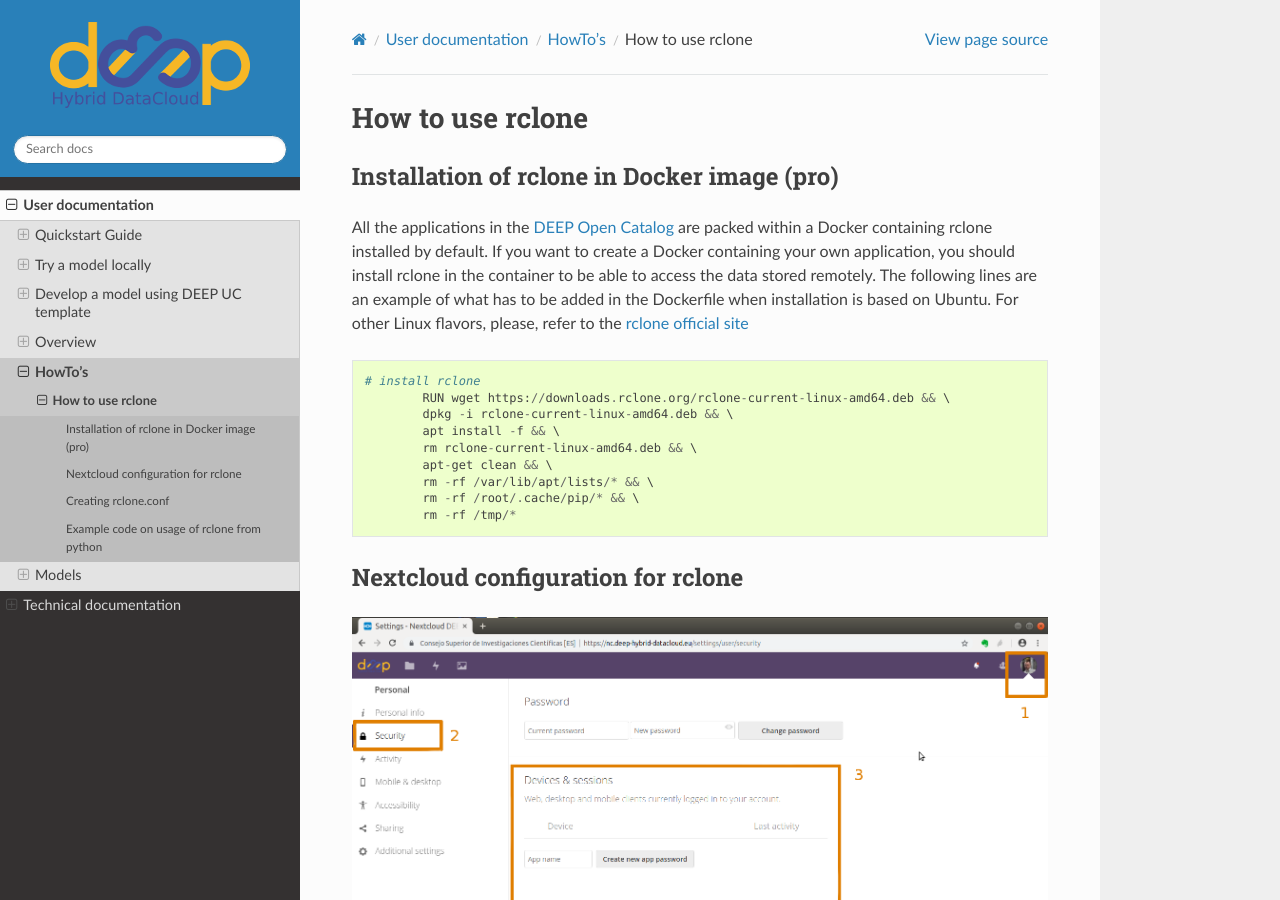
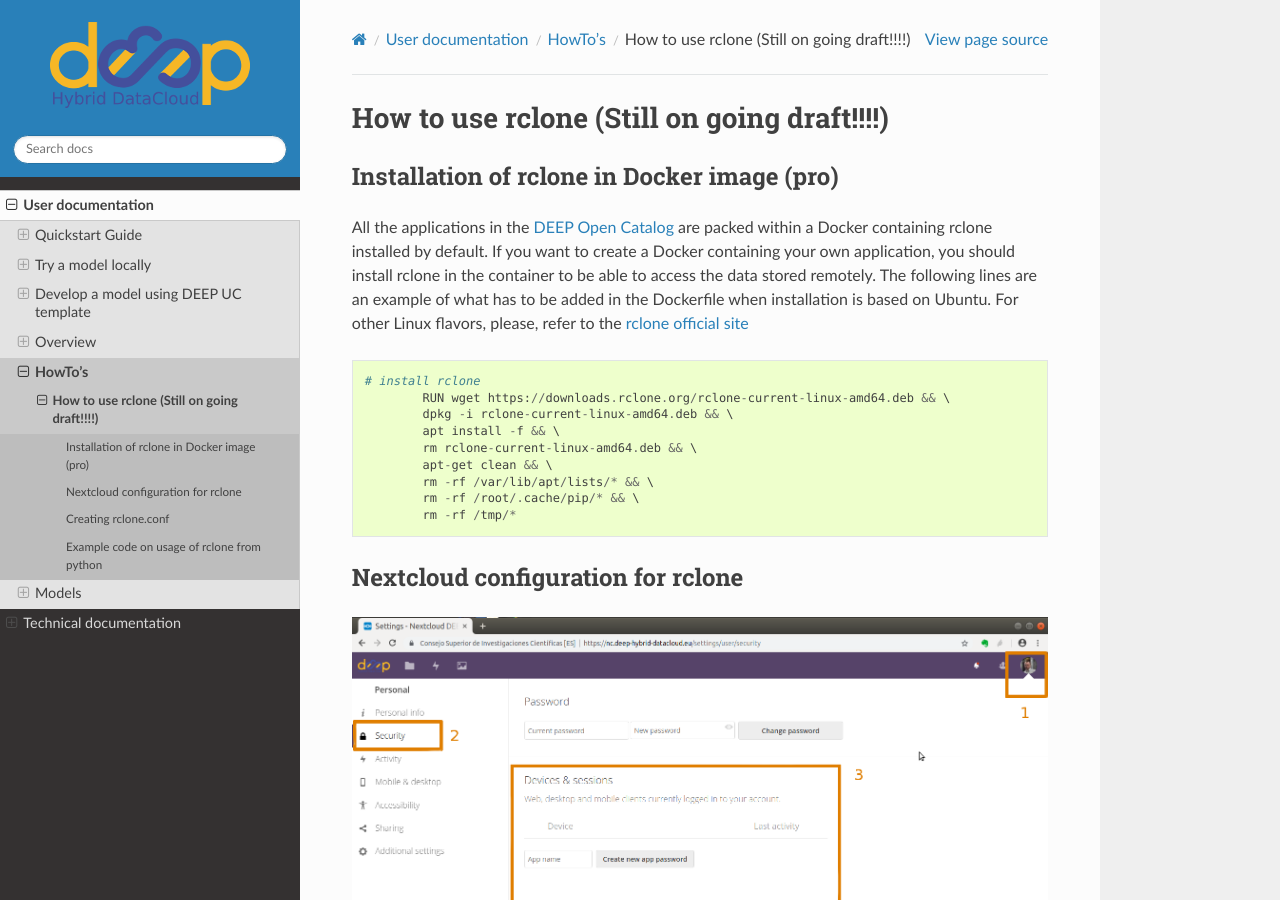
Before and after one commit to deephdc/deep-docs, a Sphinx documentation site: the page built from source/user/howto/rclone.rst, in a window 1280 px wide and 900 px high. Built offline with Sphinx 7.4.7 and the Read the Docs theme 2.0.0, drawn with Linux system fonts in a browser that asks for light colours; pages that are not in the unit, such as notebooks, are missing from menus.

Commit message:
rclone instructions draft

```diff
--- a/source/user/howto/rclone.rst
+++ b/source/user/howto/rclone.rst
@@ -3,7 +3,7 @@
 
 
 
-How to use rclone
+How to use rclone (Still on going draft!!!!)
 =================
 
 
```
